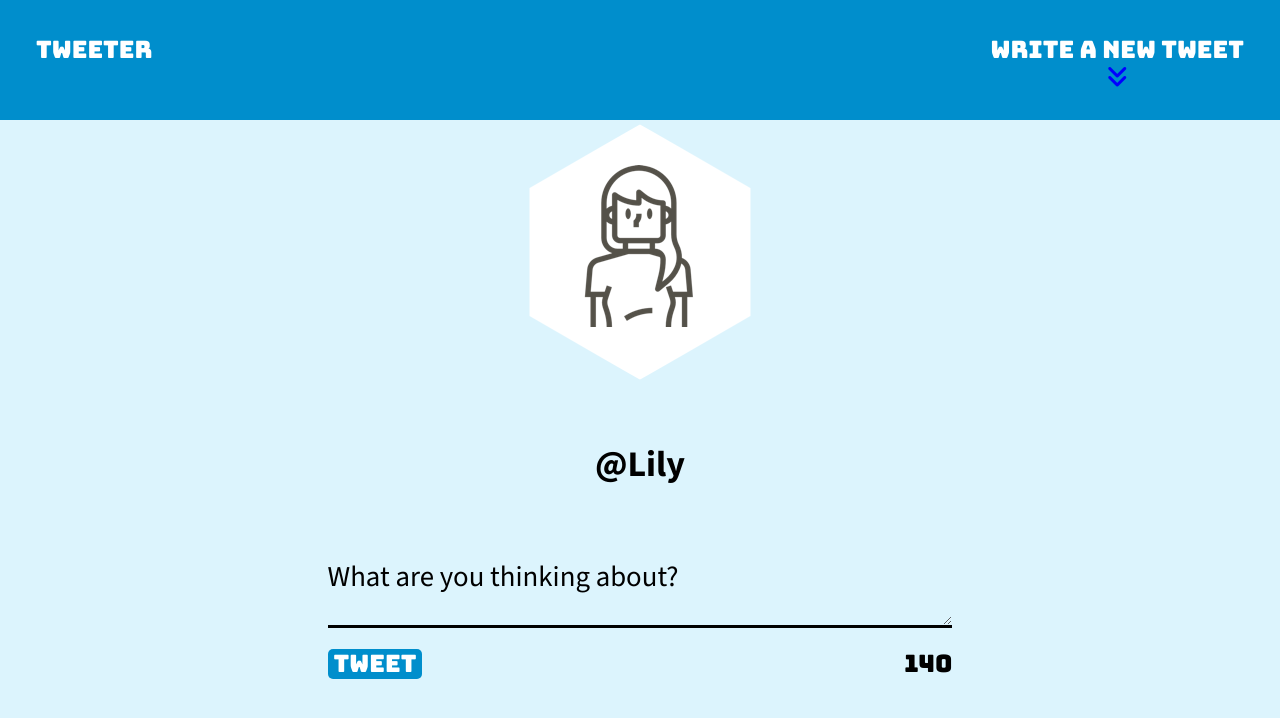
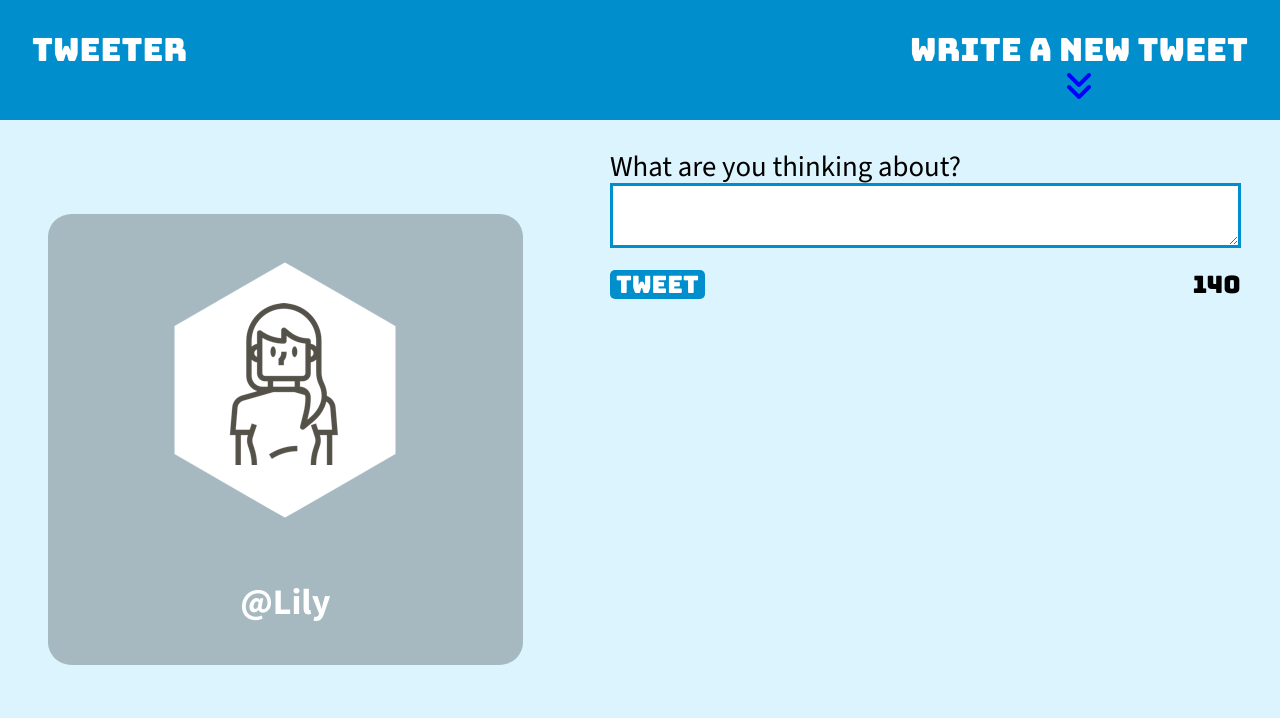
Before and after one commit to Lilymayh/tweeter, a website: page public/index.html in a window 1280 px wide. Drawn offline with nearby package versions, Linux system fonts and the light colour scheme; no server answers.

Commit message:
Adjust styling in layout.css

```diff
--- a/public/index.html
+++ b/public/index.html
@@ -30,7 +30,6 @@
   <!-- App CSS -->
   <link rel="stylesheet" href="/styles/layout.css" type="text/css" />
   <link rel="stylesheet" href="/styles/nav.css" type="text/css" />
-  <link rel="stylesheet" href="/styles/header.css" type="text/css" />
   <link rel="stylesheet" href="/styles/new-tweet.css" type="text/css" />
   <link rel="stylesheet" href="/styles/tweet.css" type="text/css" />
 
@@ -72,7 +71,7 @@
     <section class="new-tweet">
       <form class="tweet-form" method="POST" action="/tweets">
         <label for="tweet-text">What are you thinking about?</label>
-        <textarea class="tweetform" name="text" id="tweet-text" rows="1"></textarea>
+        <textarea class="tweetform" name="text" id="tweet-text"></textarea>
         <span class="error-message"></span>
         <footer>
           <button type="submit">Tweet</button>
@@ -80,10 +79,10 @@
         </footer>
       </form>
     </section>
-  </main>
   <!-- posted tweet -->
-  <section class="tweets">
+  <section class="tweets-container">
   </section>
+</main>
 </body>
 
 </html>
--- a/public/scripts/client.js
+++ b/public/scripts/client.js
@@ -1,11 +1,11 @@
 const renderTweets = function(tweets) {
-	const tweetsContainer = $('.tweets')
+	const tweetsContainer = $('.tweets-container')
 	tweetsContainer.empty()
 
 	tweets.forEach(tweet => {
 		const $tweet = createTweetElement(tweet);
 
-		$('.tweets').prepend($tweet);
+		$('.tweets-container').prepend($tweet);
 	});
 };
 
@@ -24,7 +24,7 @@ const createTweetElement = function(tweet) {
 		</header>
 		<p>${$('<div>').text(tweet.content.text).html()}</p>
 		<footer>
-			<span class="time">${timeAgo}</span>
+			<div class="time">${timeAgo}</div>
 			<div class="icons">
 				<i class="fa-solid fa-flag"></i>
 				<i class="fa-solid fa-retweet"></i>
--- a/public/styles/header.css
+++ /dev/null
@@ -1,10 +0,0 @@
-.profile {
-	display:flex;
-	flex-direction: column;
-	height: 400px;
-	margin-top: 120px;
-	width: 100%;
-	justify-content: center;
-	align-items: center;
-	background-color: #dcf4fd;
-}
--- a/public/styles/layout.css
+++ b/public/styles/layout.css
@@ -6,7 +6,11 @@
 html {
   box-sizing: border-box;
 }
-*, *:before, *:after {
+
+
+*,
+*:before,
+*:after {
   box-sizing: inherit;
 }
 
@@ -16,7 +20,8 @@ html {
 
 body {
   color: black;
-  background-color: #dcf4fd;;
+  background-color: #dcf4fd;
+  ;
   font-size: 24px;
 }
 
@@ -32,30 +37,107 @@ nav span {
   font-family: 'Bungee', sans-serif
 }
 
-.container {
-  width: 90%;
-  margin: 0 auto;
-  background-color: transparent;
+.profile {
+  display: flex;
+  justify-content: center;
+  align-items: center;
+  flex-direction: column;
+  margin: 2em;
+  margin-top: 40%;
+  background-color: rgba(4, 4, 4, 0.247);
+  border-radius: 5%;
+  padding: 2em;
+  color: white;
+
 }
 
 /* phone */
-@media only screen and (min-width: 360px) {
-  .new-tweet {
-  display: flex;
+@media only screen and (min-width: 320px) {
 
+  .container {
+    display: flex;
+    flex-direction: column;
+    justify-content: center;
+    align-items: center;
+  }
+
+  .profile {
+    margin-top: 40%;
+    margin-bottom: 2em;
+    padding: 0.5em;
+    font-size: 0.6em;
+  }
+
+  .tweets-container {
+    display: flex;
+    justify-content: center;
+    flex-direction: column;
+    font-size: 0.7em;
+    width: 95%;
+  }
+
+  nav {
+    font-size: 0.9rem;
   }
 }
 
-/* tablet */
 @media only screen and (min-width: 768px) {
-  .profile {
+
+  .container {
     display: flex;
     flex-direction: column;
-    float: right;
+    align-items: center;
+    justify-content: center;
+  }
+
+  .profile {
+    margin-top: 25%;
+    padding-top: 2em;
+    font-size: 1em;
+  }
+
+  .tweets-container {
+    display: flex;
+    flex-direction: column;
+    justify-content: center;
+    width: 85%;
+  }
+
+  nav {
+    font-size: 1.2rem;
   }
 }
 
 /* desktop*/
 @media only screen and (min-width: 1024px) {
+  body {
+    display: flex;
+    align-items: flex-start;
+    padding-top: 150px;
+  }
 
+  .container {
+    width: 60%;
+  }
+  /* .new-tweet {
+    display: flex;
+    align-items: center;
+    border: 2px solid black;
+    width: 30%;
+  } */
+
+  .profile {
+    width: 40%;
+    margin-top: 5%;
+  }
+
+  .tweets-container {
+    margin-top: 3em;
+    width: 95%;
+  }
+
+  nav {
+    font-size: 2rem;
+  }
 }
+/* tablet */
--- a/public/styles/nav.css
+++ b/public/styles/nav.css
@@ -7,7 +7,7 @@ nav {
 	height: 120px;
 	background-color: #008ECC;
 	color: white;
-	padding: 1.5em;
+	padding: 1em;
 }
 
 .logo {
--- a/public/styles/new-tweet.css
+++ b/public/styles/new-tweet.css
@@ -1,10 +1,4 @@
-.container {
-	display: flex;
-	justify-content: center;
-	flex-direction: column;
-	align-items: center;
-	padding-top: 40px;
-}
+
 
 .new-tweet label {
 	padding-top: 5px;
@@ -13,11 +7,9 @@
 }
 
 .tweetform {
-	border: none;
+	border: 3px solid #008ECC;
+	color: black;
 	width: 100%;
-	background-color: transparent;
-	color: black;
-	border-bottom: 3px solid black;
 }
 
 .new-tweet button[type="submit"] {
@@ -31,6 +23,7 @@
 
 .new-tweet button:hover {
 	box-shadow: 2px 2px 5px blue;
+	transition: all 0.3s ease;
 }
 
 footer {
--- a/public/styles/tweet.css
+++ b/public/styles/tweet.css
@@ -1,7 +1,7 @@
 article {
 	border: 4px solid #008ECC;
 	border-radius: 10px;
-	margin: 5em;
+	margin: 1em 0;
 	background-color: white;
 	color: black;
 }
@@ -17,7 +17,6 @@ p {
 	padding-bottom: 30px;
 	padding-left: 20px;
 	margin-left: 2.5%;
-	font-size: 120%;
 }
 
 .tweet header {
--- a/server/data-files/initial-tweets.json
+++ b/server/data-files/initial-tweets.json
@@ -8,7 +8,7 @@
     "content": {
       "text": "If I have seen further it is by standing on the shoulders of giants"
     },
-    "created_at": 1711490615246
+    "created_at": 1711774826372
   },
   {
     "user": {
@@ -19,6 +19,6 @@
     "content": {
       "text": "Je pense , donc je suis"
     },
-    "created_at": 1711577015246
+    "created_at": 1711861226372
   }
 ]
```
